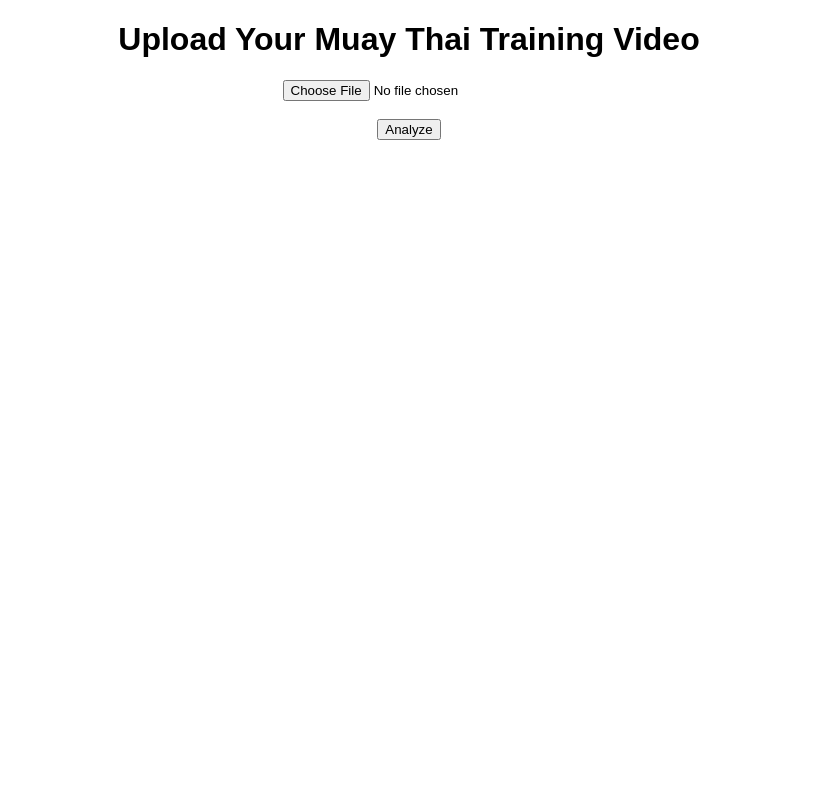
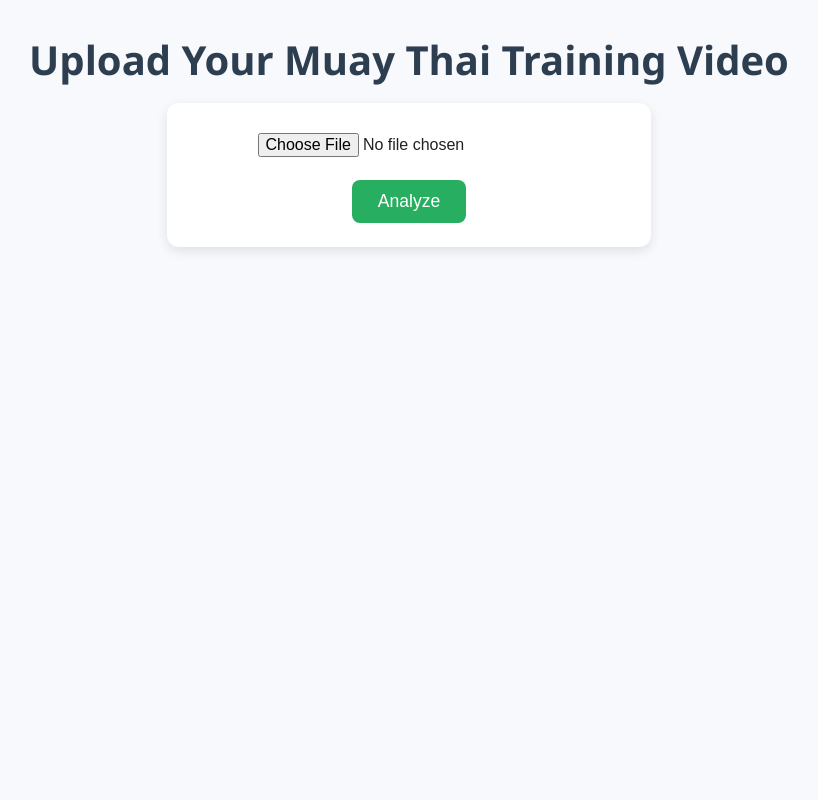
Before and after one commit to lotusempire64/combatsportsai, a Flask app: page / in a window 1280 px wide. Shown: the whole page, without its empty margins (231-1049 px from the left). Run offline with Flask 3, Linux system fonts and the light colour scheme.

Commit message:
Update index.html

```diff
--- a/templates/index.html
+++ b/templates/index.html
@@ -1,18 +1,103 @@
+<!doctype html>
+<html lang="en">
+<head>
+  <meta charset="UTF-8" />
+  <meta name="viewport" content="width=device-width, initial-scale=1" />
+  <title>Muay Thai Trainer</title>
+  <style>
+    body {
+      font-family: 'Segoe UI', Tahoma, Geneva, Verdana, sans-serif;
+      background: #f7f9fc;
+      margin: 0; padding: 0;
+      display: flex;
+      flex-direction: column;
+      align-items: center;
+      min-height: 100vh;
+      color: #222;
+    }
+    header {
+      margin: 2rem 0 1rem;
+      font-size: 2.5rem;
+      font-weight: 700;
+      color: #2c3e50;
+    }
+    form {
+      background: white;
+      padding: 1.5rem 2rem;
+      border-radius: 12px;
+      box-shadow: 0 4px 12px rgba(0,0,0,0.1);
+      margin-bottom: 2rem;
+      width: 90%;
+      max-width: 420px;
+      text-align: center;
+    }
+    input[type="file"] {
+      margin-bottom: 1rem;
+      padding: 0.4rem;
+      font-size: 1rem;
+    }
+    button {
+      background-color: #27ae60;
+      color: white;
+      border: none;
+      padding: 0.7rem 1.6rem;
+      font-size: 1.1rem;
+      border-radius: 8px;
+      cursor: pointer;
+      transition: background-color 0.25s ease;
+    }
+    button:hover {
+      background-color: #219150;
+    }
+    section.feedback {
+      max-width: 600px;
+      background: white;
+      padding: 1.5rem 2rem;
+      border-radius: 12px;
+      box-shadow: 0 3px 10px rgba(0,0,0,0.1);
+      margin-bottom: 2rem;
+      white-space: pre-wrap;
+      text-align: left;
+      line-height: 1.5;
+      font-size: 1.1rem;
+      color: #34495e;
+    }
+    section.video-container {
+      max-width: 720px;
+      width: 90%;
+      margin-bottom: 3rem;
+    }
+    video {
+      width: 100%;
+      border-radius: 12px;
+      box-shadow: 0 5px 15px rgba(0,0,0,0.15);
+      background: black;
+    }
+  </style>
+</head>
+<body>
+  <header>Upload Your Muay Thai Training Video</header>
 
-<!doctype html>
-<html>
-<head>
-  <title>Muay Thai Trainer</title>
-</head>
-<body style="font-family:sans-serif;text-align:center;">
-  <h1>Upload Your Muay Thai Training Video</h1>
-  <form action="/" method="POST" enctype="multipart/form-data">
-    <input type="file" name="video" accept="video/*" required><br><br>
+  <form action="/" method="POST" enctype="multipart/form-data" novalidate>
+    <input type="file" name="video" accept="video/*" required />
+    <br />
     <button type="submit">Analyze</button>
   </form>
+
+  {% if video_url %}
+  <section class="video-container">
+    <video controls playsinline>
+      <source src="{{ video_url }}" type="video/mp4" />
+      Your browser does not support the video tag.
+    </video>
+  </section>
+  {% endif %}
+
   {% if feedback %}
+  <section class="feedback">
     <h2>AI Feedback</h2>
-    <p style="white-space: pre-wrap;">{{ feedback }}</p>
+    <p>{{ feedback }}</p>
+  </section>
   {% endif %}
 </body>
 </html>
```
